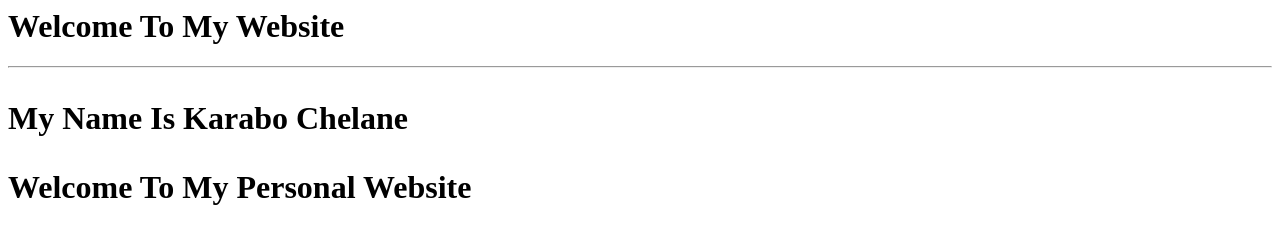
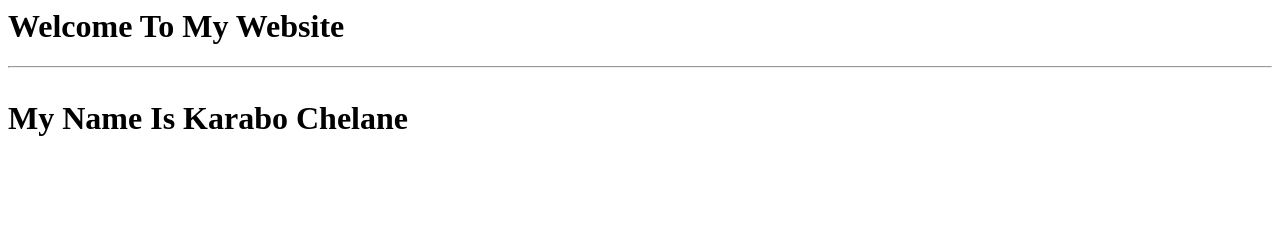
Before and after one commit to Karabo-06/incognitoarchives, a plain HTML site: page index.html in a window 1280 px wide. Drawn offline with Linux system fonts and the light colour scheme.

Commit message:
Update index.html
removed second paragraph

```diff
--- a/index.html
+++ b/index.html
@@ -6,6 +6,5 @@
 <h1>Welcome To My Website<h1>
 <hr/>
 <p> My Name Is Karabo Chelane</p>
-<p> Welcome To My Personal Website</p>
 </body>
 </html>
```
